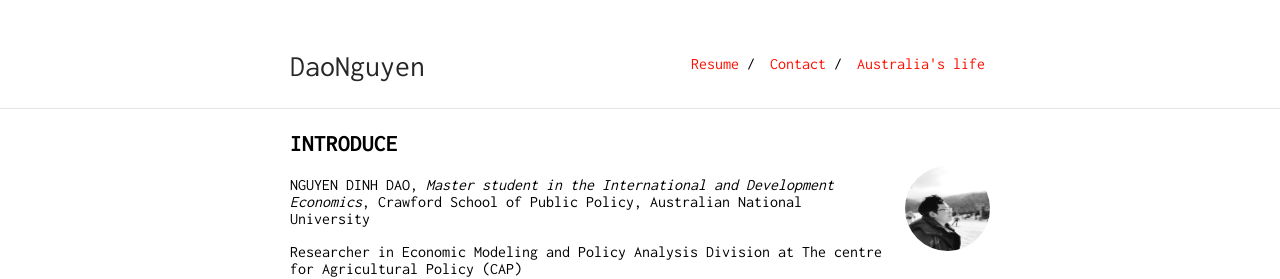
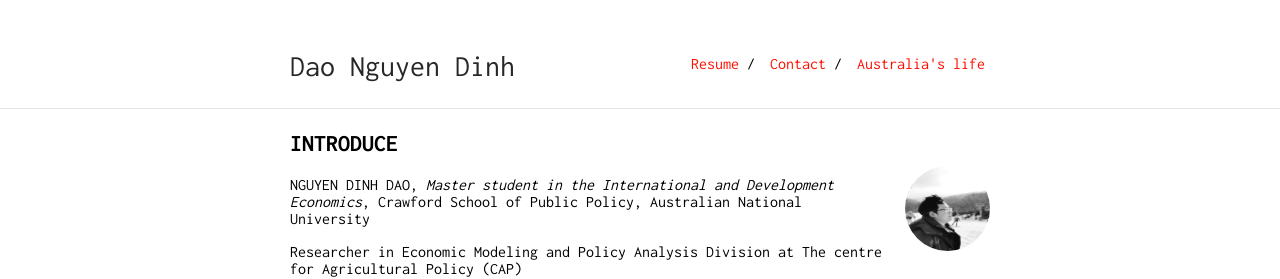
Before and after one commit to daonguyen92hd/daonguyen92.github.io, a Jekyll site: the page built from index.md, in a window 1280 px wide. Shown: the top 279 px of the page. Built offline with Jekyll 4.4.1, drawn with Linux system fonts in a browser that asks for light colours; our own code applies the rules of GitHub Pages for plain Markdown files.

Commit message:
Update _config.yml

```diff
--- a/_config.yml
+++ b/_config.yml
@@ -1,4 +1,4 @@
-title: DaoNguyen
+title: Dao Nguyen Dinh
 baseurl: "/daonguyen92hd.github.io"
 
 markdown: kramdown
```
